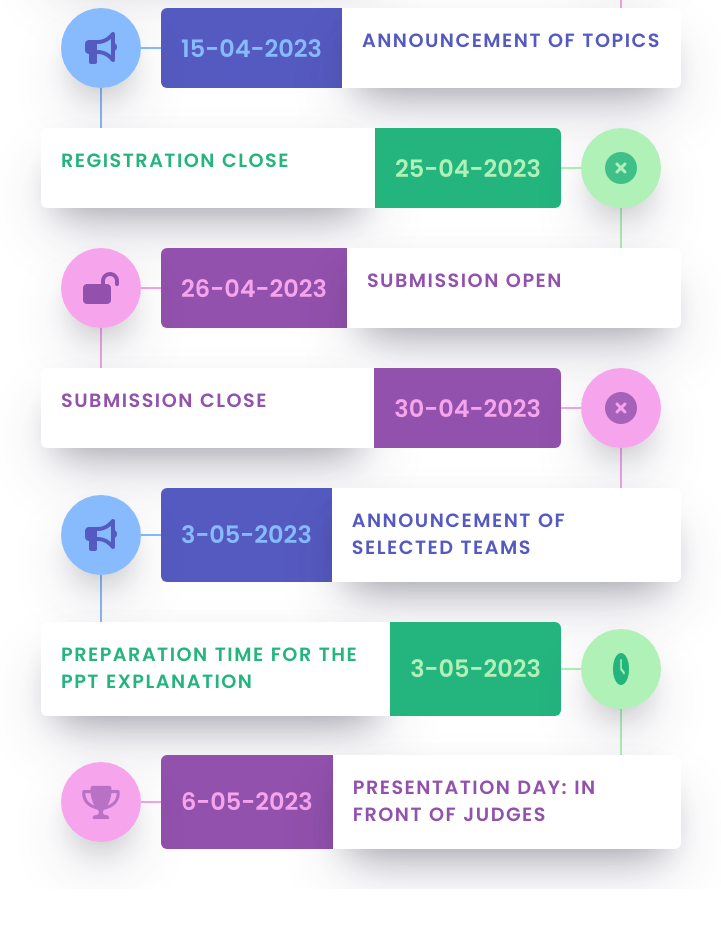
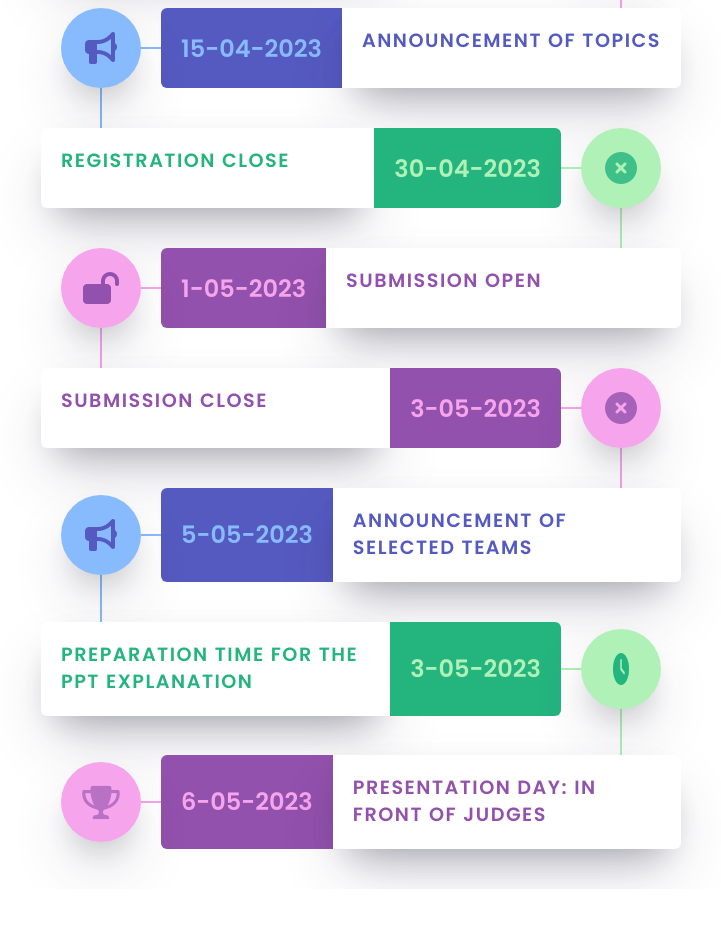
Before and after one commit to cxi-miet/present-it, a plain HTML site: page index.html in a window 1280 px wide. Shown: the part 1740-2668 px from the top of the page, without its empty margins (279-1000 px from the left). Drawn offline with nearby package versions, Linux system fonts and the light colour scheme.

Commit message:
Update index.html

```diff
--- a/index.html
+++ b/index.html
@@ -176,7 +176,7 @@
 
                     </div>
                     <div class="timeline__event__date">
-                      25-04-2023
+                      30-04-2023
                     </div>
                     <div class="timeline__event__content">
                       <div class="timeline__event__title">
@@ -194,7 +194,7 @@
 
                     </div>
                     <div class="timeline__event__date">
-                      26-04-2023
+                      1-05-2023
                     </div>
                     <div class="timeline__event__content">
                       <div class="timeline__event__title">
@@ -211,7 +211,7 @@
 
                     </div>
                     <div class="timeline__event__date">
-                      30-04-2023
+                      3-05-2023
                     </div>
                     <div class="timeline__event__content ">
                       <div class="timeline__event__title">
@@ -228,7 +228,7 @@
 
                     </div>
                     <div class="timeline__event__date">
-                      3-05-2023
+                      5-05-2023
                     </div>
                     <div class="timeline__event__content">
                       <div class="timeline__event__title">
```
